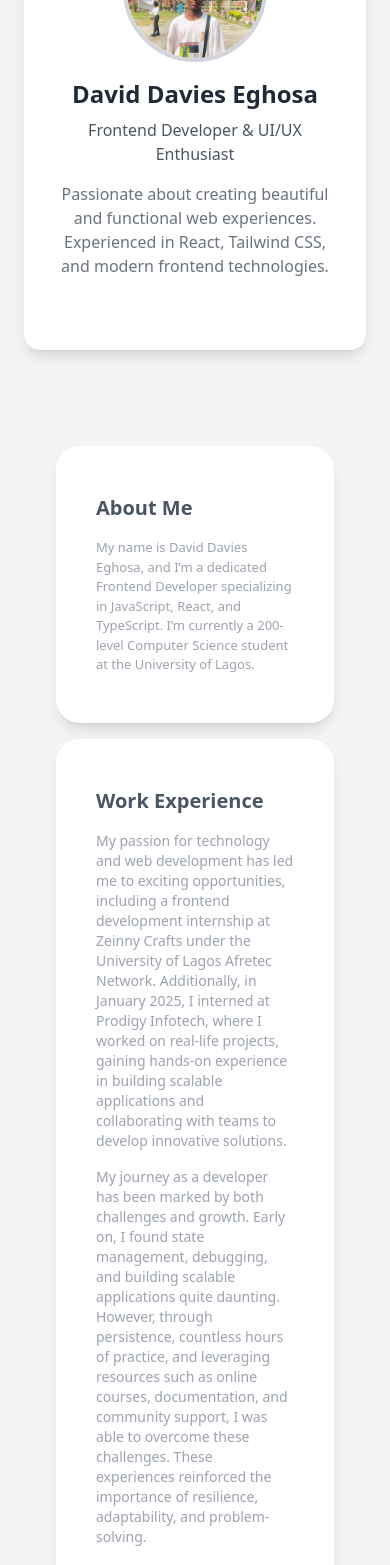
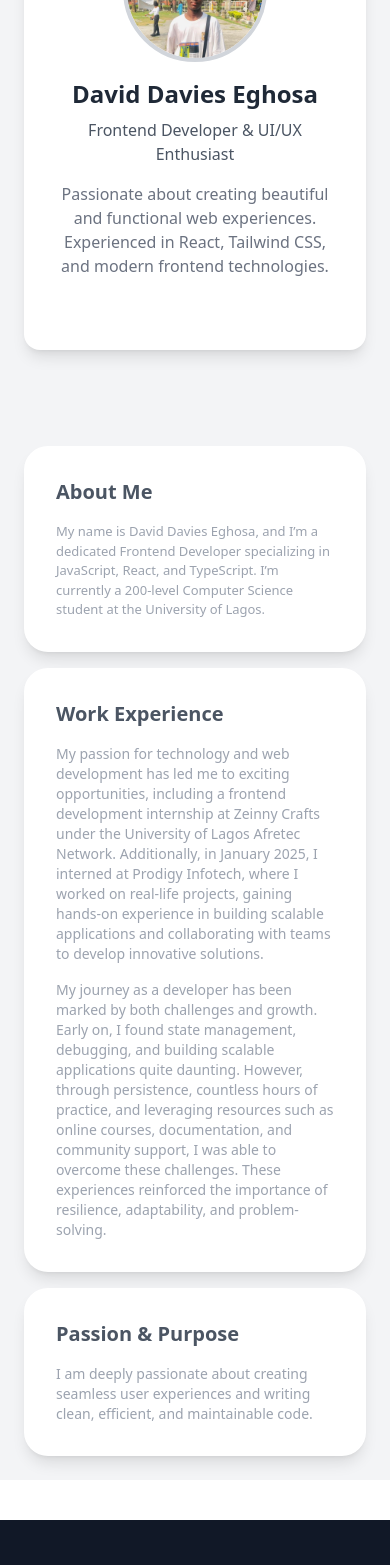
Before and after one commit to Dayveesptf/daviesportfolio, a React (Vite) app: page /about in a window 390 px wide. Shown: the part 432-1997 px from the top of the page. Built offline with nearby package versions, Linux system fonts and the light colour scheme; the HTML template or start-up script is replaced by a standard one.

Commit message:
Revamp - style changes

```diff
--- a/src/about.jsx
+++ b/src/about.jsx
@@ -84,8 +84,8 @@ const About = () => {
         </div>
       </div>
 
-      <div className="sections flex justify-between items-center px-8 w-full mt-24 text-left" ref={addToRefs}>
-          <motion.div variants={slideLeft} initial="hidden" whileInView="visible" viewport={{ once: true, amount: 0.5 }} className='w-full md:w-3/5 bg-white rounded-3xl shadow-lg px-10 py-12 md:px-20 md:py-32'>
+      <div className="sections flex justify-between items-center md:px-8 w-full mt-24 text-left" ref={addToRefs}>
+          <motion.div variants={slideLeft} initial="hidden" whileInView="visible" viewport={{ once: true, amount: 0.5 }} className='w-full md:w-3/5 bg-white rounded-3xl shadow-lg px-8 py-8 md:px-20 md:py-32'>
             <h2 className="md:text-3xl text-xl md:mt-4 font-bold text-gray-600">
               About Me
             </h2>
@@ -98,11 +98,11 @@ const About = () => {
           </div>
       </div>
 
-      <div className="sections flex justify-between items-center px-8 w-full mt-4 md:mt-14 lg:mt-24 text-left" ref={addToRefs}>
+      <div className="sections flex justify-between items-center md:px-8 w-full mt-4 md:mt-14 lg:mt-24 text-left" ref={addToRefs}>
           <div className='h-full w-2/5 items-center md:flex hidden'>
             <img src={line2} alt="" className='w-full h-full' />
           </div>
-          <motion.div variants={slideRight} initial="hidden" whileInView="visible" viewport={{ once: true, amount: 0.5 }}  className='w-full md:w-3/5 bg-white rounded-3xl shadow-lg  px-10 py-12 md:px-20 md:py-32'>
+          <motion.div variants={slideRight} initial="hidden" whileInView="visible" viewport={{ once: true, amount: 0.5 }}  className='w-full md:w-3/5 bg-white rounded-3xl shadow-lg  px-8 py-8 md:px-20 md:py-32'>
             <h2 className="md:text-3xl text-xl md:mt-4 font-bold text-gray-600">
               Work Experience
             </h2>
@@ -115,8 +115,8 @@ const About = () => {
           </motion.div>
       </div>
 
-      <div className="sections flex justify-between items-center px-8 w-full mt-4 md:mt-14 lg:mt-24 text-left" ref={addToRefs}>
-          <motion.div variants={slideLeft} initial="hidden" whileInView="visible" viewport={{ once: true, amount: 0.5 }} className='w-full md:w-3/5 bg-white rounded-3xl shadow-lg  px-10 py-12 md:px-20 md:py-32'>
+      <div className="sections flex justify-between items-center md:px-8 w-full mt-4 md:mt-14 lg:mt-24 text-left" ref={addToRefs}>
+          <motion.div variants={slideLeft} initial="hidden" whileInView="visible" viewport={{ once: true, amount: 0.5 }} className='w-full md:w-3/5 bg-white rounded-3xl shadow-lg  px-8 py-8 md:px-20 md:py-32'>
             <h2 className="md:text-3xl text-xl md:mt-4 font-bold text-gray-600">
               Passion & Purpose
             </h2>
```
